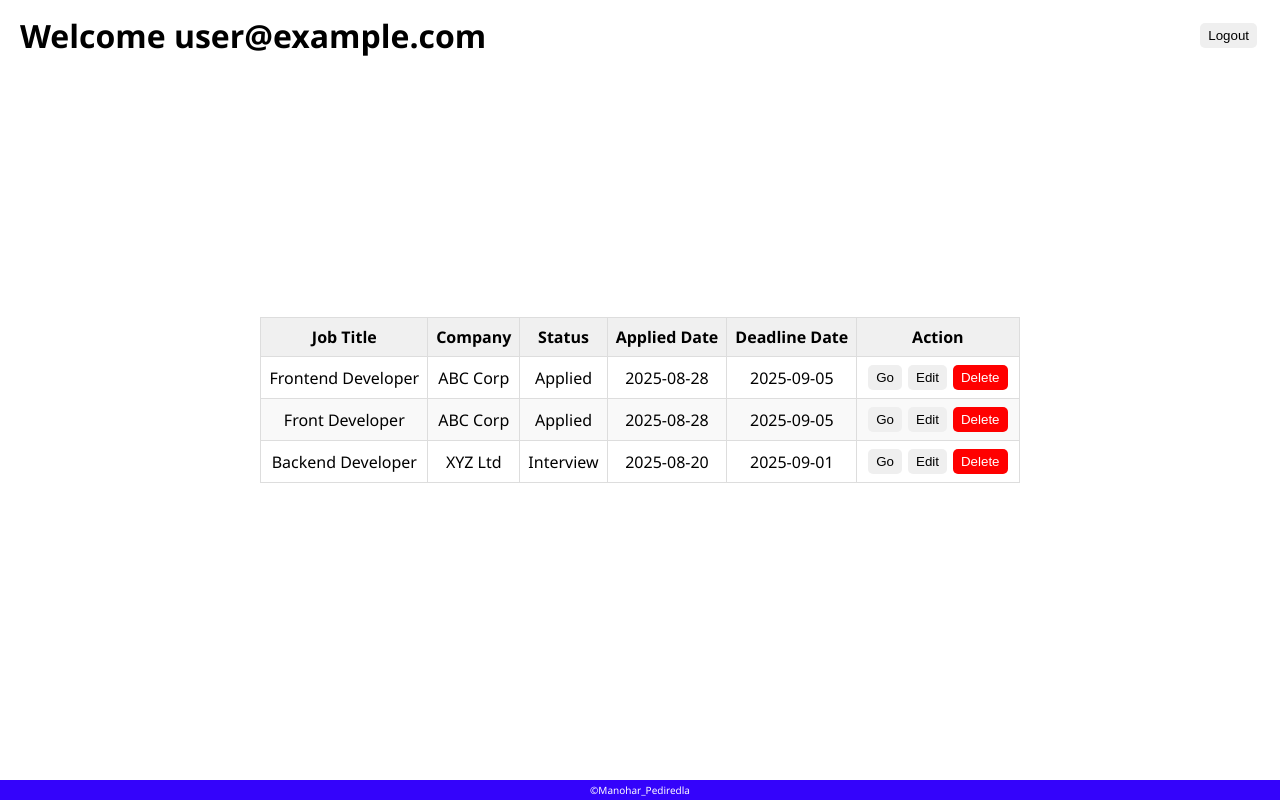
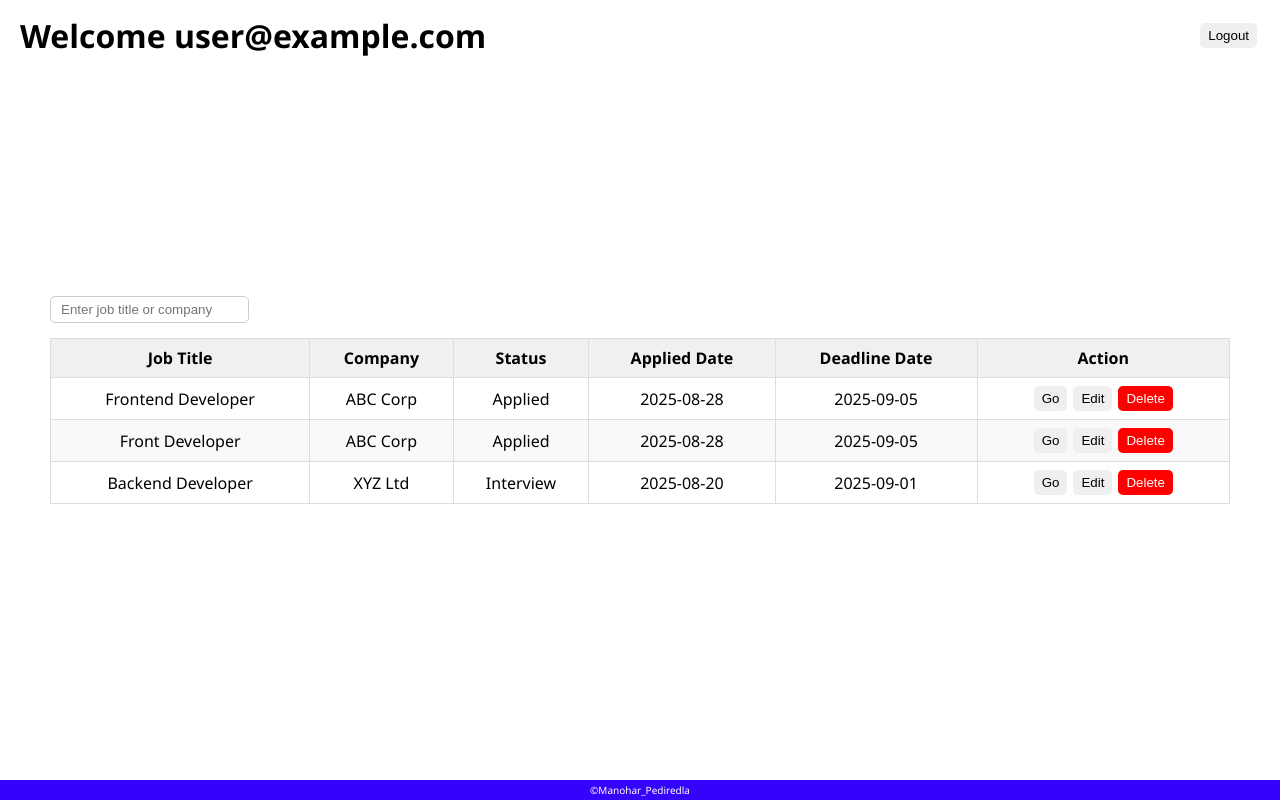
Before and after one commit to Manohar7730/job-tracker, a React (Vite) app: page /dashboard in a window 1280 px wide. Built offline with nearby package versions, Linux system fonts and the light colour scheme; no server answers; sample sign-in values are in the browser's storage.

Commit message:
completed search functionality

```diff
--- a/src/pages/Dashboard.jsx
+++ b/src/pages/Dashboard.jsx
@@ -1,4 +1,4 @@
-import React, { useState } from "react";
+import React, { useEffect, useState } from "react";
 import "../styles/Dashboard.css";
 
 export default function Dashboard() {
@@ -29,6 +29,19 @@ export default function Dashboard() {
     },
   ];
   const [jobs, setJobs] = useState(initialJobs);
+  const [searchTerm, setSearchTerm] = useState("");
+  const [filteredJobs, setFilteredJobs] = useState(initialJobs);
+  useEffect(() => {
+    let tempJobs = [...jobs];
+    if (searchTerm) {
+      tempJobs = tempJobs.filter(
+        (job) =>
+          job.company.toLowerCase().includes(searchTerm.toLowerCase().trim()) ||
+          job.title.toLowerCase().includes(searchTerm.toLowerCase().trim())
+      );
+    }
+    setFilteredJobs(tempJobs);
+  }, [jobs, searchTerm]);
   const handleGo = (job) => {
     alert(`clicked on ${job.title}`);
   };
@@ -38,8 +51,17 @@ export default function Dashboard() {
   const handleDelete = (id) => {
     setJobs(jobs.filter((j) => j.id !== id));
   };
+
   return (
-    <div>
+    <div className="dashboard">
+      <div  className="dashboard-filters">
+        <input
+          type="text"
+          placeholder="Enter job title or company"
+          value={searchTerm}
+          onChange={(e) => setSearchTerm(e.target.value)}
+        />
+      </div>
       <div>
         <table>
           <thead>
@@ -53,7 +75,7 @@ export default function Dashboard() {
             </tr>
           </thead>
           <tbody>
-            {jobs.map((job) => (
+            {filteredJobs.map((job) => (
               <tr key={job.id}>
                 <td>{job.title}</td>
                 <td>{job.company}</td>
```
